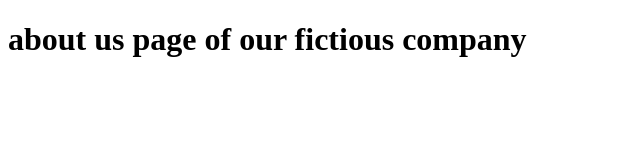
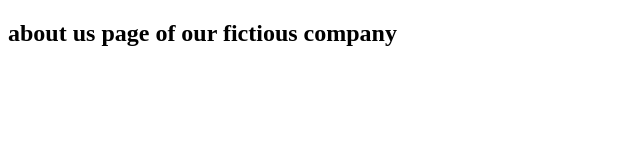
Before and after one commit to abhishekpratap047/git-test-repo, a plain HTML site: page about_company.html in a window 1280 px wide. Shown: the whole page, without its empty margins (0-640 px from the left). Drawn offline with Linux system fonts and the light colour scheme.

Commit message:
changed h1 to h2

```diff
--- a/about_company.html
+++ b/about_company.html
@@ -6,6 +6,6 @@
     <title>Document</title>
 </head>
 <body>
-    <h1>about us page of our fictious company</h1>
+    <h2>about us page of our fictious company</h2>
 </body>
 </html>
```
